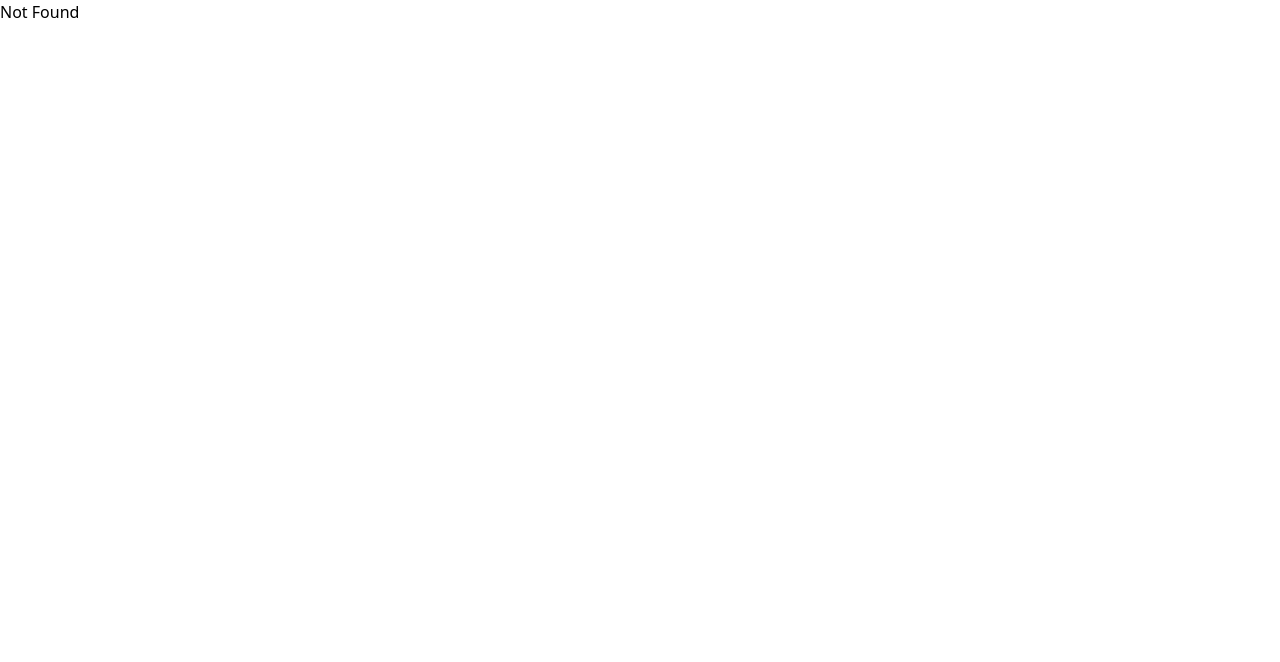
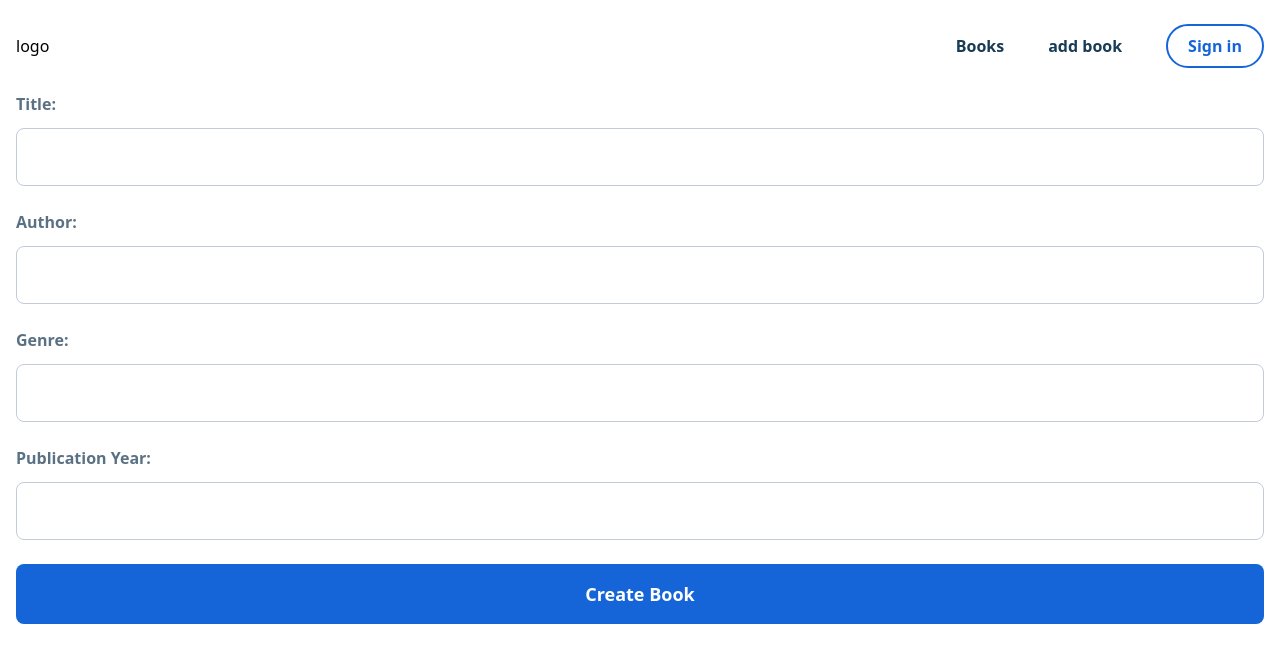
Before and after one commit to hossain101199/Book-Catalog-Client, a React (Vite) app: page /add-book in a window 1280 px wide. Shown: the top 662 px of the page. Built offline with nearby package versions, Linux system fonts and the light colour scheme.

Commit message:
add book functionality implemented, some code modified according to the requirement

```diff
--- a/src/components/atoms/BookCard.tsx
+++ b/src/components/atoms/BookCard.tsx
@@ -1,7 +1,6 @@
 import { Link } from "react-router-dom";
 import book from "../../assets/images/book.jpg";
 import { IBook } from "../../types/globalTypes";
-import formatDate from "../../utils/formatDate";
 
 const BookCard = ({ data }: { data: IBook }) => {
   return (
@@ -17,7 +16,7 @@ const BookCard = ({ data }: { data: IBook }) => {
         </p>
         <p className="text-lg font-normal text-secondary">
           <span className="font-semibold">Publication year :</span>{" "}
-          {formatDate(data.publicationDate)}
+          {data.publicationYear}
         </p>
       </Link>
     </div>
--- a/src/components/atoms/PostReview.tsx
+++ b/src/components/atoms/PostReview.tsx
@@ -42,6 +42,7 @@ const PostReview = () => {
           {isLoading ? <Spinner spinnerColour="border-white" /> : "Send"}
         </button>
       </form>
+      {error && <p className="text-red-500">Error: {error?.data.message}</p>}
     </div>
   );
 };
--- a/src/components/molecules/Navbar.tsx
+++ b/src/components/molecules/Navbar.tsx
@@ -18,6 +18,9 @@ const Navbar = () => {
         <ul className="flex gap-11">
           <li className="font-semibold text-secondary">
             <Link to="/books">Books</Link>
+          </li>
+          <li className="font-semibold text-secondary">
+            <Link to="/add-book">add book</Link>
           </li>
         </ul>
         {token ? (
--- a/src/pages/BookDetails.tsx
+++ b/src/pages/BookDetails.tsx
@@ -1,6 +1,6 @@
 import { useGetSingleBookQuery } from "../redux/features/book/booksApi";
 import bookImage from "../assets/images/book.jpg";
-import formatDate from "../utils/formatDate";
+
 import Spinner from "../components/atoms/Spinner";
 import { IBook } from "../types/globalTypes";
 import BookReviews from "../components/molecules/BookReviews";
@@ -33,8 +33,8 @@ const BookDetails: React.FC = () => {
                 <span className="font-semibold">Genre :</span> {bookData.genre}
               </p>
               <p className="text-lg font-normal text-secondary">
-                <span className="font-semibold">Publication Date :</span>{" "}
-                {formatDate(bookData.publicationDate)}
+                <span className="font-semibold">Publication Year :</span>{" "}
+                {bookData.publicationYear}
               </p>
             </div>
           </div>
--- a/src/pages/Books.tsx
+++ b/src/pages/Books.tsx
@@ -1,39 +1,36 @@
-import { useState } from "react";
+import React, { useState, FormEvent } from "react";
 import BookCard from "../components/atoms/BookCard";
 import Spinner from "../components/atoms/Spinner";
 import { useGetBooksQuery } from "../redux/features/book/booksApi";
 import { IBook } from "../types/globalTypes";
 
-const Books = () => {
-  const [searchTerm, setSearchTerm] = useState("");
-
-  const [genre, setGenre] = useState("");
-  const [publicationYear, setPublicationYear] = useState("");
+const Books: React.FC = () => {
+  const [searchTerm, setSearchTerm] = useState<string>("");
+  const [genre, setGenre] = useState<string>("");
+  const [publicationYear, setPublicationYear] = useState<string>("");
 
   const { data, isLoading, isError } = useGetBooksQuery({
     searchTerm,
     genre,
     publicationYear,
   });
-  console.log(publicationYear);
-  const handleSearch = (event: React.ChangeEvent<HTMLInputElement>) => {
+
+  const handleSearch = (event: FormEvent<HTMLFormElement>) => {
     event.preventDefault();
-    const { search } = event.target;
-    setSearchTerm(search.value);
+    const { value } = event.currentTarget.search as HTMLInputElement;
+    setSearchTerm(value);
   };
 
-  const handleFilter = (event: React.ChangeEvent<HTMLInputElement>) => {
+  const handleFilter = (event: FormEvent<HTMLFormElement>) => {
     event.preventDefault();
-    const { filter } = event.target;
-    setGenre(filter.value);
+    const { value } = event.currentTarget.filter as HTMLInputElement;
+    setGenre(value);
   };
 
-  const handlePublicationYear = (
-    event: React.ChangeEvent<HTMLInputElement>
-  ) => {
+  const handlePublicationYear = (event: FormEvent<HTMLFormElement>) => {
     event.preventDefault();
-    const { publicationYear } = event.target;
-    setPublicationYear(publicationYear.value);
+    const { value } = event.currentTarget.publicationYear as HTMLInputElement;
+    setPublicationYear(value);
   };
 
   return (
@@ -44,11 +41,11 @@ const Books = () => {
       )}
       {!isLoading && (
         <>
-          <form className="flex" onSubmit={handleSearch}>
+          <div className="flex justify-between gap-4">
+            <form className="flex gap-4" onSubmit={handleSearch}>
               <input
                 id="search"
                 name="search"
-              required
                 className="border-[1px] border-[#C3CAD9] rounded-lg px-5 py-4 font-semibold text-[#959EAD] outline-none"
                 placeholder="Search books..."
               />
@@ -56,16 +53,19 @@ const Books = () => {
                 type="submit"
                 className="bg-primary rounded-lg py-2 px-9 w-fit text-white font-bold text-lg"
               >
-              {isLoading ? <Spinner spinnerColour="border-white" /> : "Search"}
+                {isLoading ? (
+                  <Spinner spinnerColour="border-white" />
+                ) : (
+                  "Search"
+                )}
               </button>
             </form>
 
-          <form className="flex" onSubmit={handleFilter}>
+            <form className="flex gap-4" onSubmit={handleFilter}>
               {/* Genre input */}
               <input
                 id="filter"
                 name="filter"
-              required
                 className="border-[1px] border-[#C3CAD9] rounded-lg px-5 py-4 font-semibold text-[#959EAD] outline-none"
                 placeholder="Filter by genre..."
               />
@@ -73,16 +73,19 @@ const Books = () => {
                 type="submit"
                 className="bg-primary rounded-lg py-2 px-9 w-fit text-white font-bold text-lg"
               >
-              {isLoading ? <Spinner spinnerColour="border-white" /> : "Filter"}
+                {isLoading ? (
+                  <Spinner spinnerColour="border-white" />
+                ) : (
+                  "Filter"
+                )}
               </button>
             </form>
 
-          <form className="flex" onSubmit={handlePublicationYear}>
+            <form className="flex gap-4" onSubmit={handlePublicationYear}>
               {/* Publication Year input */}
               <input
                 id="publicationYear"
                 name="publicationYear"
-              required
                 className="border-[1px] border-[#C3CAD9] rounded-lg px-5 py-4 font-semibold text-[#959EAD] outline-none"
                 placeholder="Filter by publication year..."
               />
@@ -90,11 +93,16 @@ const Books = () => {
                 type="submit"
                 className="bg-primary rounded-lg py-2 px-9 w-fit text-white font-bold text-lg"
               >
-              {isLoading ? <Spinner spinnerColour="border-white" /> : "Filter"}
+                {isLoading ? (
+                  <Spinner spinnerColour="border-white" />
+                ) : (
+                  "Filter"
+                )}
               </button>
             </form>
+          </div>
 
-          <div className="grid grid-cols-1 sm:grid-cols-2  lg:grid-cols-4 xl:grid-cols-5 gap-[30px]">
+          <div className="grid grid-cols-1 sm:grid-cols-2  lg:grid-cols-4 xl:grid-cols-5 gap-[30px] mt-[30px]">
             {data?.data?.map((book: IBook) => (
               <BookCard data={book} key={book.id} />
             ))}
--- /dev/null
+++ b/src/pages/CreateBook.tsx
@@ -0,0 +1,125 @@
+import { useState } from "react";
+import { ICreateBook } from "../types/globalTypes";
+import { useCreatedBookMutation } from "../redux/features/book/booksApi";
+import { useAppSelector } from "../redux/hookx";
+import { useNavigate } from "react-router-dom";
+
+const CreateBook: React.FC = () => {
+  const [formData, setFormData] = useState<ICreateBook>({
+    title: "",
+    author: "",
+    genre: "",
+    publicationYear: "",
+  });
+
+  const handleChange = (event: React.ChangeEvent<HTMLInputElement>) => {
+    const { name, value } = event.target;
+    setFormData((prevData) => ({
+      ...prevData,
+      [name]: value,
+    }));
+  };
+
+  const { token } = useAppSelector((state) => state.auth);
+  const [mutate, { isLoading, error }] = useCreatedBookMutation();
+  const navigate = useNavigate();
+
+  const handleSubmit = async (
+    e: React.FormEvent<HTMLFormElement>
+  ): Promise<void> => {
+    e.preventDefault();
+
+    const data = {
+      token: token!,
+      data: formData,
+    };
+
+    const result = await mutate(data);
+    if (result) {
+      setFormData({
+        title: "",
+        author: "",
+        genre: "",
+        publicationYear: "",
+      });
+      navigate(`/books/${result.data.data.id}`);
+    }
+  };
+
+  return (
+    <div>
+      <form onSubmit={handleSubmit} className="flex flex-col gap-6">
+        <div className="flex flex-col gap-3">
+          <label className="font-semibold text-[#5A7184]" htmlFor="title">
+            Title:
+          </label>
+          <input
+            type="text"
+            id="title"
+            name="title"
+            className="border-[1px] border-[#C3CAD9] rounded-lg px-5 py-4 font-semibold text-[#959EAD] outline-none w-full"
+            value={formData.title}
+            onChange={handleChange}
+            required
+          />
+        </div>
+        <div className="flex flex-col gap-3">
+          <label className="font-semibold text-[#5A7184]" htmlFor="author">
+            Author:
+          </label>
+          <input
+            type="text"
+            id="author"
+            name="author"
+            value={formData.author}
+            className="border-[1px] border-[#C3CAD9] rounded-lg px-5 py-4 font-semibold text-[#959EAD] outline-none w-full"
+            onChange={handleChange}
+            required
+          />
+        </div>
+        <div className="flex flex-col gap-3">
+          <label className="font-semibold text-[#5A7184]" htmlFor="genre">
+            Genre:
+          </label>
+          <input
+            type="text"
+            id="genre"
+            name="genre"
+            value={formData.genre}
+            className="border-[1px] border-[#C3CAD9] rounded-lg px-5 py-4 font-semibold text-[#959EAD] outline-none w-full"
+            onChange={handleChange}
+            required
+          />
+        </div>
+        <div className="flex flex-col gap-3">
+          <label
+            className="font-semibold text-[#5A7184]"
+            htmlFor="publicationYear"
+          >
+            Publication Year:
+          </label>
+          <input
+            type="text"
+            id="publicationYear"
+            name="publicationYear"
+            value={formData.publicationYear}
+            className="border-[1px] border-[#C3CAD9] rounded-lg px-5 py-4 font-semibold text-[#959EAD] outline-none w-full"
+            onChange={handleChange}
+            required
+          />
+        </div>
+
+        <button
+          type="submit"
+          className="bg-primary rounded-lg min-w-[300px] py-4 text-white font-bold text-lg"
+          disabled={isLoading}
+        >
+          {isLoading ? "Creating..." : "Create Book"}
+        </button>
+        {error && <p className="text-red-500">Error: {error?.data.message}</p>}
+      </form>
+    </div>
+  );
+};
+
+export default CreateBook;
--- a/src/redux/api/apiSlice.ts
+++ b/src/redux/api/apiSlice.ts
@@ -3,6 +3,6 @@ import { createApi, fetchBaseQuery } from "@reduxjs/toolkit/query/react";
 export const api = createApi({
   reducerPath: "api",
   baseQuery: fetchBaseQuery({ baseUrl: "http://localhost:8000" }),
-  tagTypes: ["comments"],
+  tagTypes: ["comments", "createdBook"],
   endpoints: () => ({}),
 });
--- a/src/redux/features/book/booksApi.ts
+++ b/src/redux/features/book/booksApi.ts
@@ -1,4 +1,4 @@
-import { IBook } from "../../../types/globalTypes";
+import { IBook, ICreateBook } from "../../../types/globalTypes";
 import { api } from "../../api/apiSlice";
 
 interface IQueryParams {
@@ -28,11 +28,29 @@ const booksApi = api.injectEndpoints({
         }
         return queryString;
       },
+      providesTags: ["createdBook"],
     }),
+
     getSingleBook: builder.query<IBook, string>({
       query: (id) => `api/v1/books/${id}`,
+    }),
+
+    createdBook: builder.mutation({
+      query: ({ token, data }: { token: string; data: ICreateBook }) => ({
+        url: `api/v1/books`,
+        method: "POST",
+        headers: {
+          Authorization: `${token}`,
+        },
+        body: data,
+      }),
+      invalidatesTags: ["createdBook"],
     }),
   }),
 });
 
-export const { useGetBooksQuery, useGetSingleBookQuery } = booksApi;
+export const {
+  useGetBooksQuery,
+  useGetSingleBookQuery,
+  useCreatedBookMutation,
+} = booksApi;
--- a/src/routes/routes.tsx
+++ b/src/routes/routes.tsx
@@ -6,6 +6,7 @@ import App from "../App";
 import Books from "../pages/Books";
 import NotFound from "../pages/NotFound";
 import BookDetails from "../pages/BookDetails";
+import CreateBook from "../pages/CreateBook";
 
 const router = createBrowserRouter([
   {
@@ -16,6 +17,10 @@ const router = createBrowserRouter([
       {
         path: "/books",
         element: <Books />,
+      },
+      {
+        path: "/add-book",
+        element: <CreateBook />,
       },
       {
         path: "/books/:id",
--- a/src/types/globalTypes.ts
+++ b/src/types/globalTypes.ts
@@ -3,7 +3,7 @@ export interface IBook {
   title: string;
   author: string;
   genre: string;
-  publicationDate: string;
+  publicationYear: string;
   createdBy: {
     _id: string;
     name: string;
@@ -17,18 +17,6 @@ export interface IBook {
   updatedAt: string;
   __v: number;
   id: string;
-}
-
-export interface IBooksResponse {
-  statusCode: number;
-  success: boolean;
-  message: string;
-  meta: {
-    page: number;
-    limit: number;
-    total: number;
-  };
-  data: IBook[];
 }
 
 export interface signUpFormData {
@@ -57,3 +45,10 @@ export interface bookReviewData {
   book: string;
   comment: string;
 }
+
+export interface ICreateBook {
+  title: string;
+  author: string;
+  genre: string;
+  publicationYear: string;
+}
--- a/src/utils/formatDate.ts
+++ /dev/null
@@ -1,13 +0,0 @@
-const formatDate = (dateString: string) => {
-  const dateObject = new Date(dateString);
-  const day = dateObject.getUTCDate();
-  const month = dateObject.getUTCMonth() + 1; // Months are zero-based, so add 1
-  const year = dateObject.getUTCFullYear();
-
-  const formattedDay = day < 10 ? `0${day}` : day;
-  const formattedMonth = month < 10 ? `0${month}` : month;
-
-  return `${formattedDay}-${formattedMonth}-${year}`;
-};
-
-export default formatDate;
```
Lines whose indentation alone changed are shown as unchanged.
